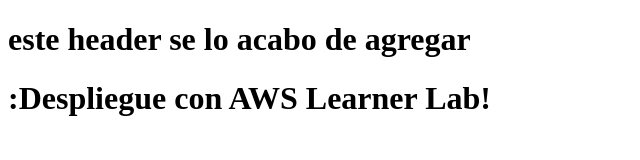
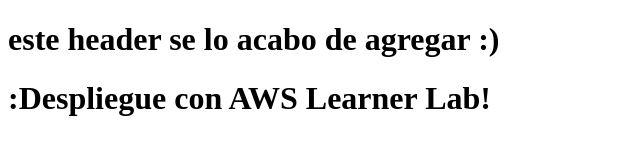
Before and after one commit to kworin/mi-proyecto-devops, a plain HTML site: page index.html in a window 1280 px wide. Shown: the full height of the page, 0-640 px from the left. Drawn offline with Linux system fonts and the light colour scheme.

```diff
--- a/index.html
+++ b/index.html
@@ -7,7 +7,7 @@
     <link rel="stylesheet" href="styles.css">
 </head>
 <body>
-<h1>este header se lo acabo de agregar</h1>
+<h1>este header se lo acabo de agregar :)</h1>
 <h1>:Despliegue con AWS Learner Lab!</h1>
 </body>
 </html>
```
